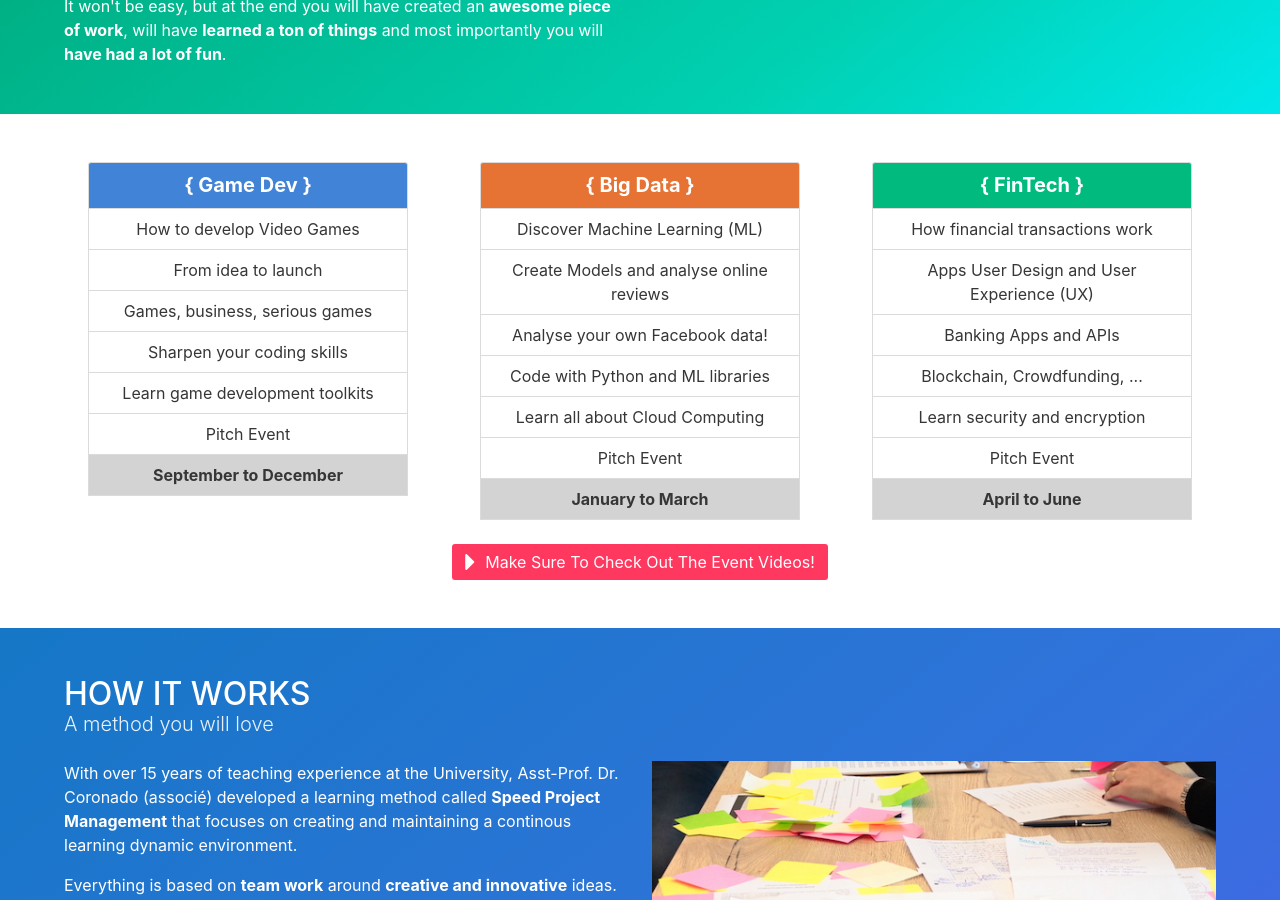
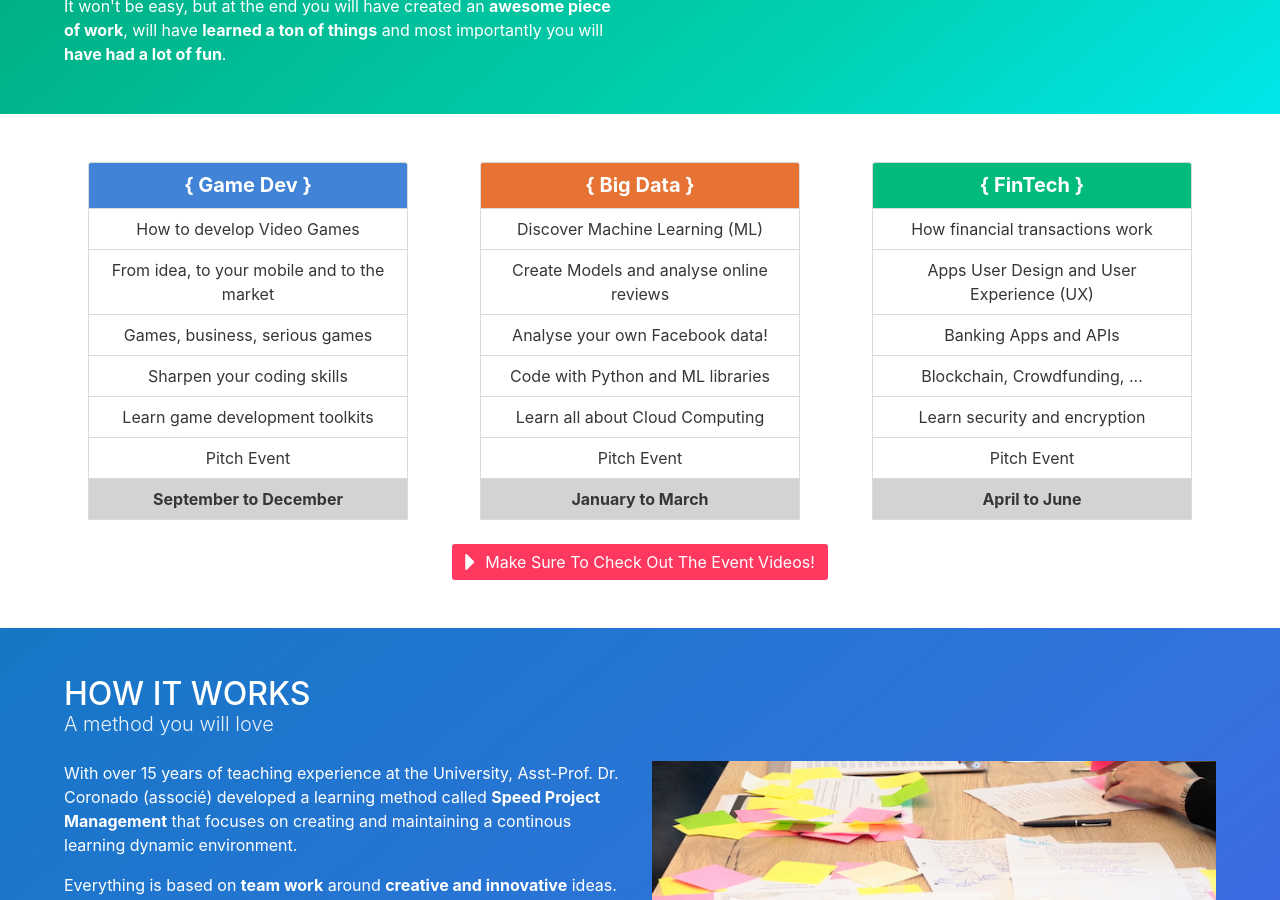
Before and after one commit to LuxembourgTechSchool/luxembourgtechschool.github.io, a Jekyll site: the page built from index.html, in a window 1280 px wide and 900 px high, scrolled down 2668 px. Built offline with Jekyll 4.4.1, drawn with Linux system fonts in a browser that asks for light colours; comment, search, counter and statistics services are not loaded.

Commit message:
to match program table columns size

```diff
--- a/index.html
+++ b/index.html
@@ -190,7 +190,7 @@ layout: default
           </p>
 
           <div class="panel-block">How to develop Video Games</div>
-          <div class="panel-block">From idea to launch</div>
+          <div class="panel-block">From idea, to your mobile and to the market</div>
           <div class="panel-block">Games, business, serious games</div>
           <div class="panel-block">Sharpen your coding skills</div>
           <div class="panel-block">Learn game development toolkits</div>
```
